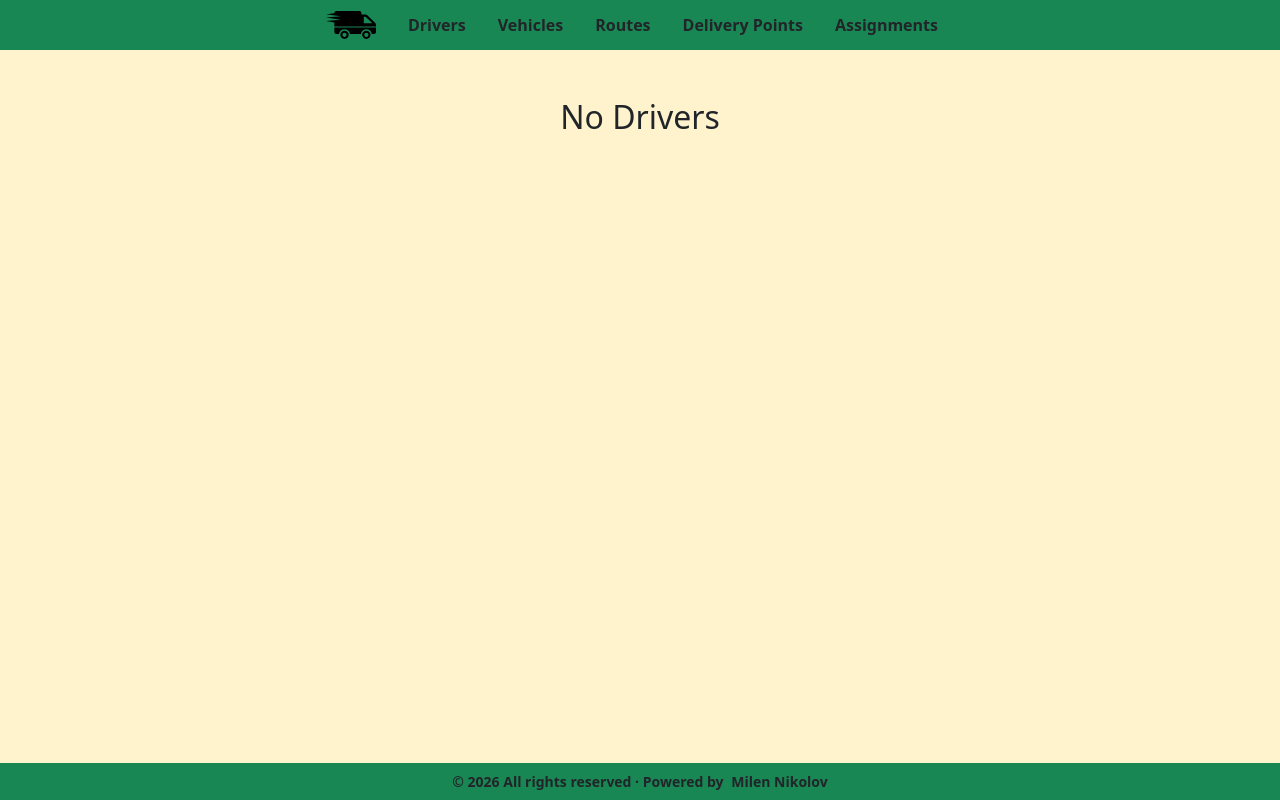
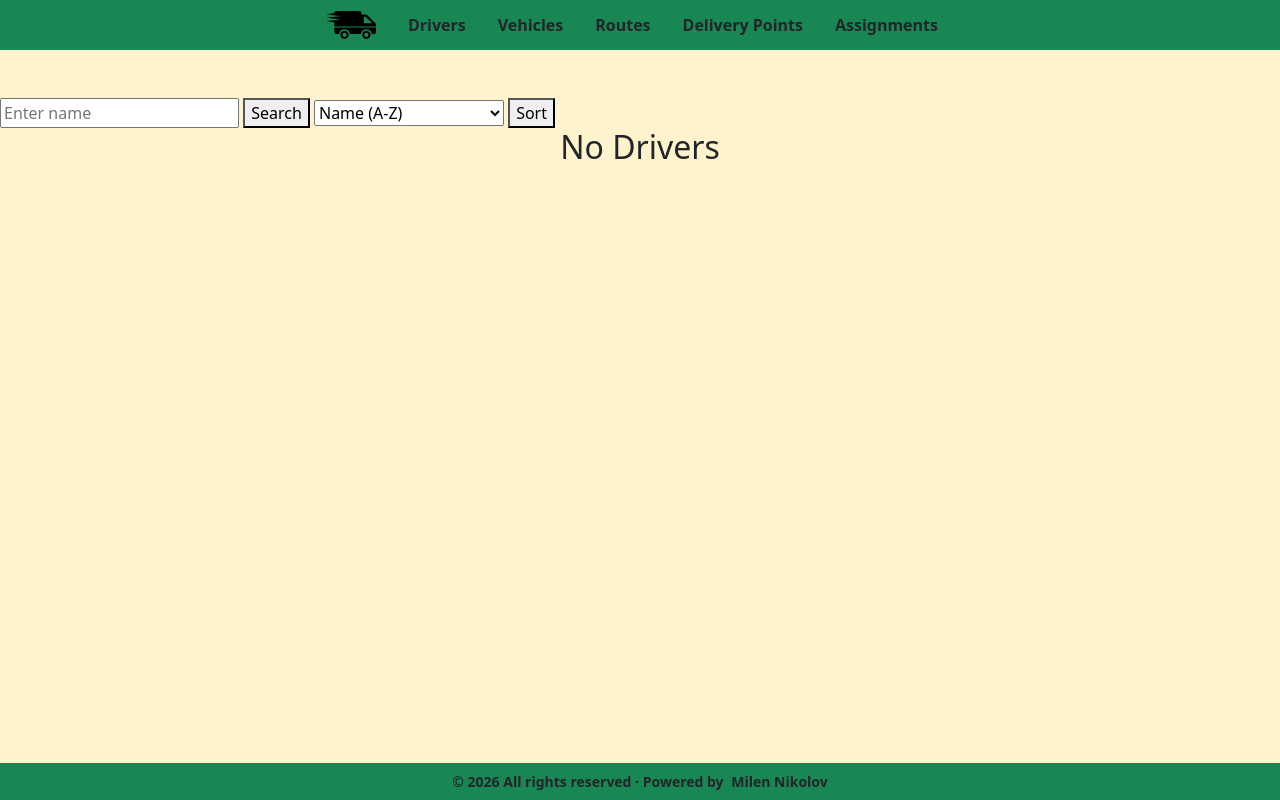
Before and after one commit to Milenski1987/logistics-delivery-planner, a Django app: page /drivers/ in a window 1280 px wide. Run offline with Django 5.2, Linux system fonts and the light colour scheme; data that the repository does not hold is empty.

Commit message:
some visual upgrades

```diff
--- a/drivers/forms.py
+++ b/drivers/forms.py
@@ -0,0 +1,23 @@
+from django import forms
+
+
+class DriverSearchAndSortForm(forms.Form):
+    search = forms.CharField(
+        max_length=50,
+        required=False,
+        widget=forms.SearchInput(
+            {'placeholder': 'Enter name'}
+        ),
+        label='Search Drivers by Name:'
+    )
+
+    sort = forms.ChoiceField(
+        required=False,
+        choices=[
+            ('full_name', 'Name (A-Z)'),
+            ('-full_name', 'Name (Z-A)'),
+            ('years_of_experience', 'Experience (Low-High)'),
+            ('-years_of_experience', 'Experience (High-Low)'),
+        ],
+        label='Sort Drivers by:'
+    )
--- a/drivers/views.py
+++ b/drivers/views.py
@@ -1,6 +1,7 @@
 from django.http import HttpRequest, HttpResponse
 from django.shortcuts import render
 
+from drivers.forms import DriverSearchAndSortForm
 from drivers.models import Driver
 
 
@@ -13,8 +14,18 @@ def driver_details(request: HttpRequest, pk: int) -> HttpResponse:
     return render(request, 'drivers/driver-details-page.html', context)
 
 def drivers_list(request: HttpRequest) -> HttpResponse:
-    all_drivers = Driver.objects.all()
+    form = DriverSearchAndSortForm(request.GET or None)
+    drivers = Driver.objects.all()
+
+    if request.method == 'GET' and form.is_valid():
+        search_by = form.cleaned_data['search']
+        sort_by = form.cleaned_data['sort']
+
+        drivers = Driver.objects.filter(full_name__icontains=search_by).order_by(sort_by)
+
     context = {
-        'drivers':all_drivers
+        'drivers':drivers,
+        'form': form
     }
+
     return render(request, 'drivers/drivers-list-page.html', context)
--- a/templates/drivers/drivers-list-page.html
+++ b/templates/drivers/drivers-list-page.html
@@ -1,7 +1,14 @@
 {% extends "shared/base.html" %}
 {% load static %}
 {% block content %}
+
 <div class="flex-fill bg-warning-subtle py-5">
+    <form>
+        {{ form.search }}
+        <button>Search</button>
+        {{ form.sort }}
+        <button>Sort</button>
+    </form>
     <div class="container">
         {% if drivers %}
             <h2 class="mb-4 text-center">Drivers List</h2>
--- a/templates/shared/base.html
+++ b/templates/shared/base.html
@@ -10,21 +10,17 @@
     <title>Logistics Planner</title>
     <link href="https://cdn.jsdelivr.net/npm/bootstrap@5.3.8/dist/css/bootstrap.min.css" rel="stylesheet" integrity="sha384-sRIl4kxILFvY47J16cr9ZwB07vP4J8+LH7qKQnuqkuIAvNWLzeN8tE5YBujZqJLB" crossorigin="anonymous">
 </head>
-
-<body class="d-flex flex-column min-vh-100">
-    <header>
+<body class="vh-100 d-flex flex-column overflow-hidden">
+    <header class="flex-shrink-0">
         {% include 'shared/navbar.html' %}
     </header>
+    <div class="flex-fill overflow-auto d-flex flex-column">
+        <main class="flex-fill d-flex flex-column">
+            {% block content %}
 
-    <main class="flex-fill d-flex flex-column">
-        {% block content %}
-        {% endblock  %}
-    </main>
-
-    <footer>
+            {% endblock %}
+        </main>
         {% include 'shared/footer.html' %}
-    </footer>
-
-    <script src="https://cdn.jsdelivr.net/npm/bootstrap@5.3.8/dist/js/bootstrap.bundle.min.js" integrity="sha384-FKyoEForCGlyvwx9Hj09JcYn3nv7wiPVlz7YYwJrWVcXK/BmnVDxM+D2scQbITxI" crossorigin="anonymous"></script>
+    </div>
+    <script src="https://cdn.jsdelivr.net/npm/bootstrap@5.3.8/dist/js/bootstrap.bundle.min.js"></script>
 </body>
-</html>
```
Also changed, not shown: templates/common/home-page.html (+4 -3 lines), templates/shared/footer.html (line endings or trailing spaces), templates/shared/navbar.html (line endings or trailing spaces).
